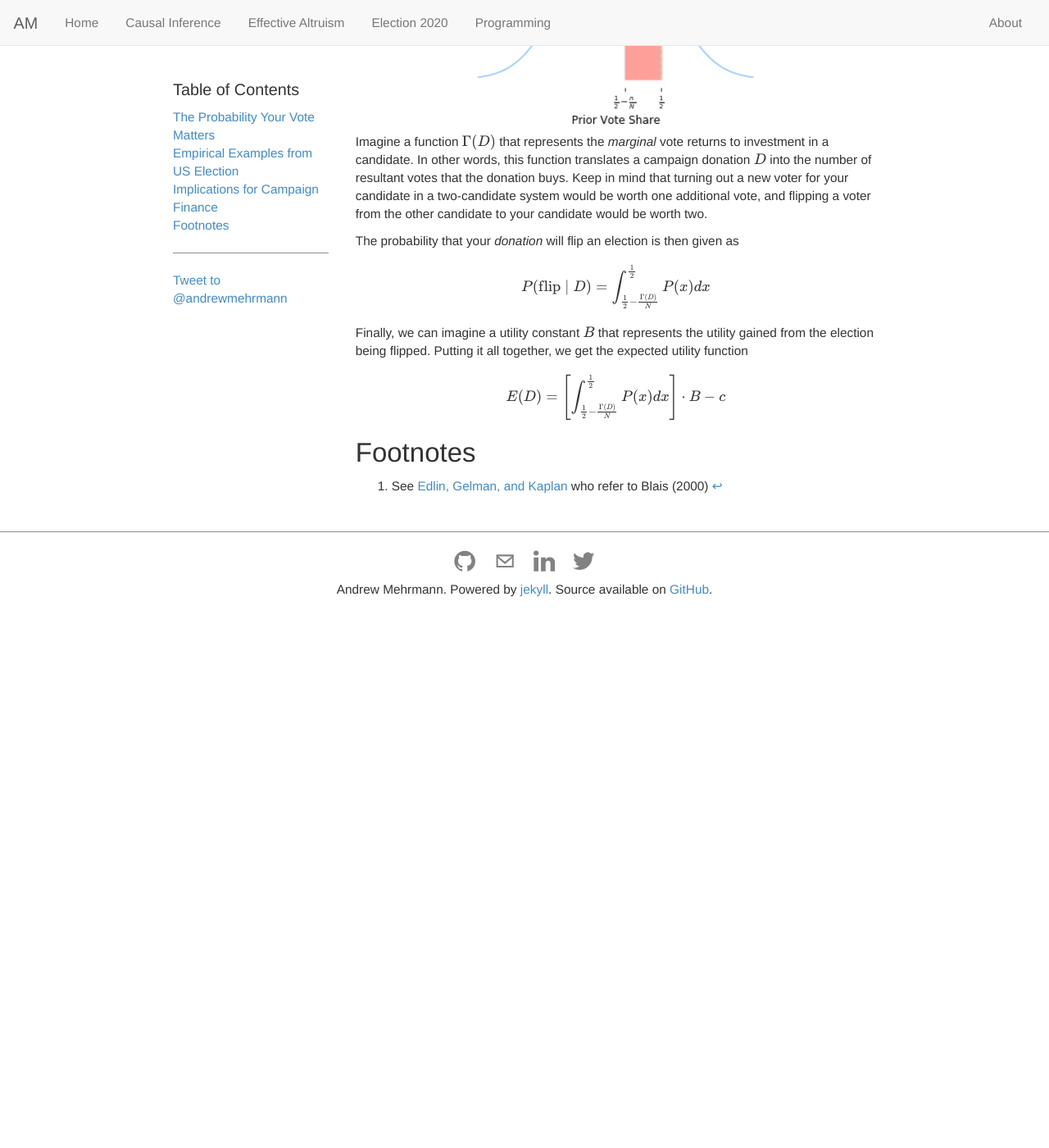
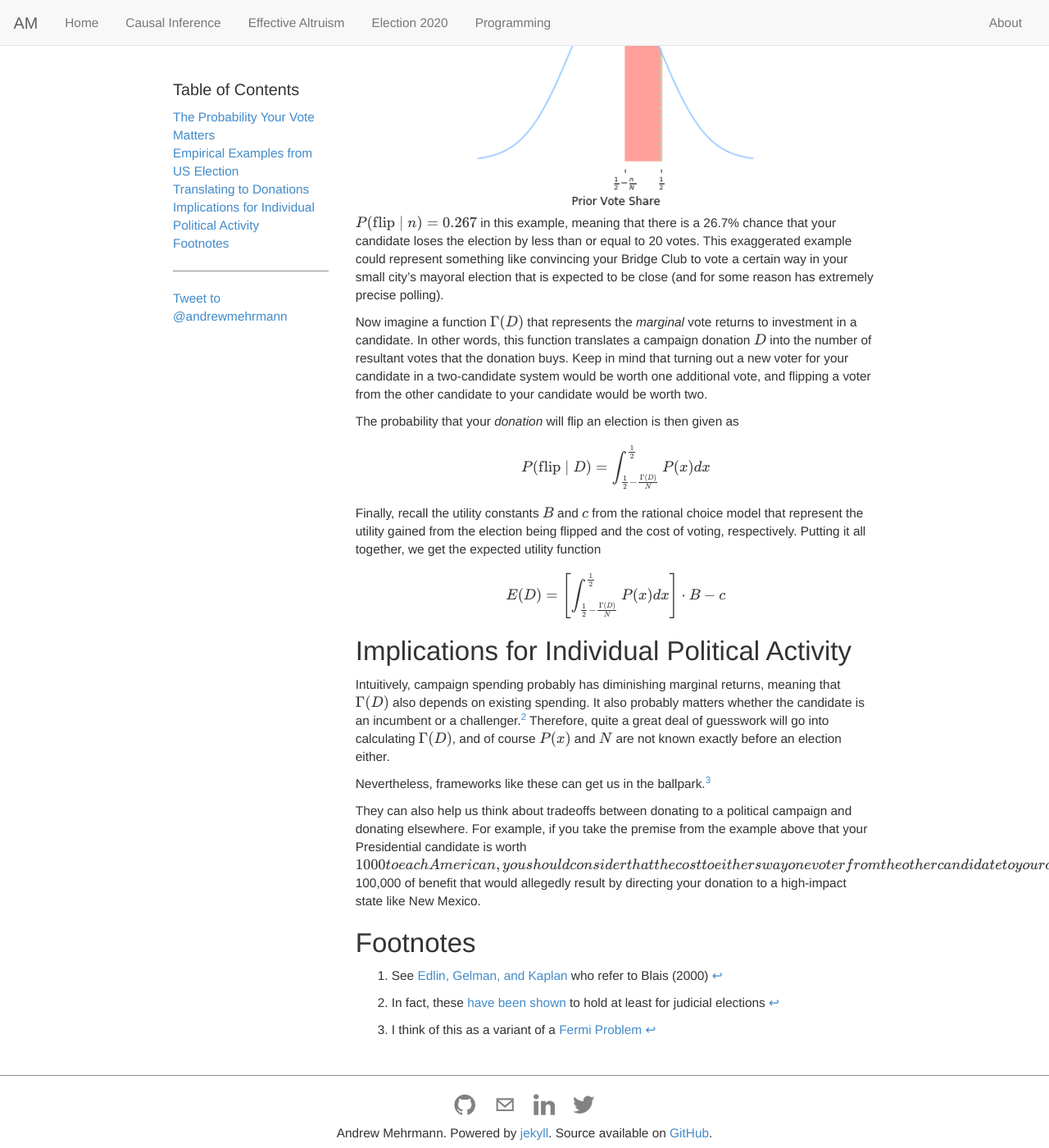
Before and after one commit to dkmehrmann/-deprecated-dkmehrmann.github.io, a Jekyll site: the page built from _posts/2019-12-05-thinking-about-donations.md, in a window 1280 px wide and 1400 px high, scrolled down 2749 px. Shown: the whole window at 82% size. Built offline with Jekyll 4.4.1, drawn with Linux system fonts in a browser that asks for light colours; formulas are drawn with MathJax 3; comment, search, counter and statistics services are not loaded; before the commit the page ends 3490 px from its top, so only the background shows below that; some of the changed text lies outside the part shown.

Commit message:
nightly commit

```diff
--- a/_posts/2019-12-05-thinking-about-donations.md
+++ b/_posts/2019-12-05-thinking-about-donations.md
@@ -32,51 +28,66 @@
 
 ## Empirical Examples from US Election
 
-Gelman, Silver, and Edlin performed an [empirical analysis](http://www.stat.columbia.edu/~gelman/research/published/probdecisive2.pdf) using a similar framework for a single voter during a General Presidential Election. They computed the probability a single vote will matter within a state, and multiplied that probability by the probability that that state's electoral votes will matter. Their main findings are illustrated below.
+Gelman, Silver, and Edlin performed an [empirical analysis](http://www.stat.columbia.edu/~gelman/research/published/probdecisive2.pdf) using a similar framework for a single voter during a General Presidential Election. They computed the probability a single vote will matter within a state, and multiplied that probability by the probability that that state's electoral votes will matter. They used 2008 election forecasts from FiveThirtyEight as their probability distributions, and their main findings are illustrated below.
 
 <center>
 <img src="/figs/2019-12-05-rational-voting/gelman_silver_edlin.png">
 </center>
 \- Gelman, Silver, Edlin (2010)
 
-Edlin, Gelman, and Kaplan [translated these probabilities](http://www.stat.columbia.edu/~gelman/research/published/charity.pdf) to expected returns on investment assuming that electing the "best" candidate was worth $1000 to each American.
+Edlin, Gelman, and Kaplan [translated these probabilities](http://www.stat.columbia.edu/~gelman/research/published/charity.pdf) to expected returns on investment assuming that electing the "best" candidate was worth $1000 to each American. If you think this premise is absurd, simply translate the numbers below by a corrective constant of your choice.
 
 <center>
 <img src="/figs/2019-12-05-rational-voting/edlin_gelman_kaplan.png">
 </center>
 \- Edlin, Gelman, Kaplan (2010)
 
+This demonstrates that - social or deontological arguments notwithstanding - the expected value of voting in the US election is almost always significant enough to justify the costs, at least through an altruistic lens.
 
-## Implications for Campaign Finance
+## Translating to Donations
 
 Voters also have the ability to influence other voters through volunteering and campaign donations. I'll focus on campaign donations, but the resultant framework can easily be translated to refer to volunteer hours.
 
-The probability of a *set of votes* flipping the election in favor of that candidate is then
+The probability that a *set of votes* flip the election in favor of a particular candidate is then
 
 $$P(\text{flip} \mid n) = \sum_{\frac{1}{2} - \frac{n}{N}}^{\frac{1}{2}} P(x)$$
 
-where $n$ is the size of the set of votes. For example, the chances that a set of 20 votes for a particular candidate sway the election is the probability that the vote share for that candidate *without* those 20 votes would have been anywhere between 20 votes and 1 vote short inclusive. The equation above represents the sum of those probabilities. If the candidate would have won, there is no chance to sway the election, and if the candidate would have been more than 20 votes short, they would have lost with or without the 20 votes.
+where $n$ is the size of the set of votes. For example, the probability that a set of 20 votes for that particular candidate sway the election is the probability that the vote share for that candidate *without* those 20 votes would have been anywhere between 20 votes and 1 vote short inclusive. The equation above represents the sum of those probabilities. If the candidate would have won, there is no chance to sway the election, and if the candidate would have been more than 20 votes short, they would have lost with or without the 20 votes.
 
-It may also be useful to approximate the discrete distribution with a continuous distribution (such as the normal approximation to the binomial distribution).
+It may also be useful to approximate the discrete distribution with a continuous distribution (such as the normal approximation to the binomial distribution) for large enough $N$.
 
 $$P(\text{flip} \mid n) = \int_{\frac{1}{2} - \frac{n}{N}}^{\frac{1}{2}} P(x) dx$$
 
-A theoretical example is illustrated below:
+A theoretical example for 20 votes is illustrated below, assuming that the vote share for a candidate is expected to be about 49.5% with a Standard Error of 0.5%, and the size of the voter base is 5000 voters:
 
 <center>
 <img src="/figs/2019-12-05-rational-voting/voteshare.png">
 </center>
 
-Imagine a function $\Gamma(D)$ that represents the *marginal* vote returns to investment in a candidate. In other words, this function translates a campaign donation $D$ into the number of resultant votes that the donation buys. Keep in mind that turning out a new voter for your candidate in a two-candidate system would be worth one additional vote, and flipping a voter from the other candidate to your candidate would be worth two.
+$P(\text{flip} \mid n) = 0.267$ in this example, meaning that there is a 26.7% chance that your candidate loses the election by less than or equal to 20 votes. This exaggerated example could represent something like convincing your Bridge Club to vote a certain way in your small city's mayoral election that is expected to be close (and for some reason has extremely precise polling).
+
+Now imagine a function $\Gamma(D)$ that represents the *marginal* vote returns to investment in a candidate. In other words, this function translates a campaign donation $D$ into the number of resultant votes that the donation buys. Keep in mind that turning out a new voter for your candidate in a two-candidate system would be worth one additional vote, and flipping a voter from the other candidate to your candidate would be worth two.
 
 The probability that your *donation* will flip an election is then given as
 
 $$P(\text{flip} \mid D) = \int_{\frac{1}{2} - \frac{\Gamma(D)}{N}}^{\frac{1}{2}} P(x) dx$$
 
-Finally, we can imagine a utility constant $B$ that represents the utility gained from the election being flipped. Putting it all together, we get the expected utility function
+Finally, recall the utility constants $B$ and $c$ from the rational choice model that represent the utility gained from the election being flipped and the cost of voting, respectively. Putting it all together, we get the expected utility function
 
 $$E(D) = \left[\int_{\frac{1}{2} - \frac{\Gamma(D)}{N}}^{\frac{1}{2}} P(x) dx\right] \cdot B - c$$
+
+## Implications for Individual Political Activity
+
+Intuitively, campaign spending probably has diminishing marginal returns, meaning that $\Gamma(D)$ also depends on existing spending. It also probably matters whether the candidate is an incumbent or a challenger.[^2] Therefore, quite a great deal of guesswork will go into calculating $\Gamma(D)$, and of course $P(x)$ and $N$ are not known exactly before an election either.
+
+Nevertheless, frameworks like these can get us in the ballpark.[^3]
+
+They can also help us think about tradeoffs between donating to a political campaign and donating elsewhere. For example, if you take the premise from the example above that your Presidential candidate is worth $1000 to each American, you should consider that the cost to either sway one voter from the other candidate to your candidate (or turn out two new voters for your candidate) is likely far less than the $100,000 of benefit that would allegedly result by directing your donation to a high-impact state like New Mexico.
 
 ## Footnotes
 
 [^1]: See [Edlin, Gelman, and Kaplan](https://www.nber.org/papers/w13562.pdf) who refer to Blais (2000)
+
+[^2]: In fact, these [have been shown](https://www.pitt.edu/~cwb7/assets/papers/JOP%2011%20article.pdf) to hold at least for judicial elections
+
+[^3]: I think of this as a variant of a [Fermi Problem](https://en.wikipedia.org/wiki/Fermi_problem)
```
Also changed, not shown: other parts of _posts/2019-12-05-thinking-about-donations.md (+1 -5 lines).
